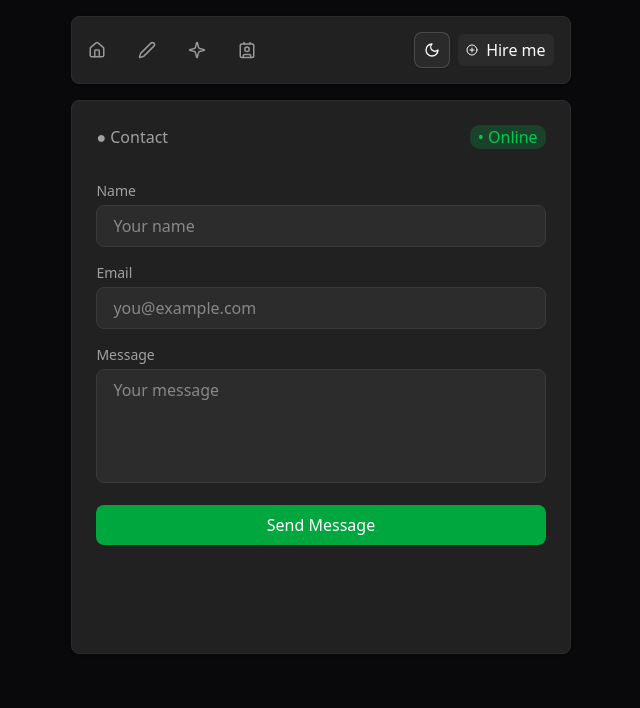
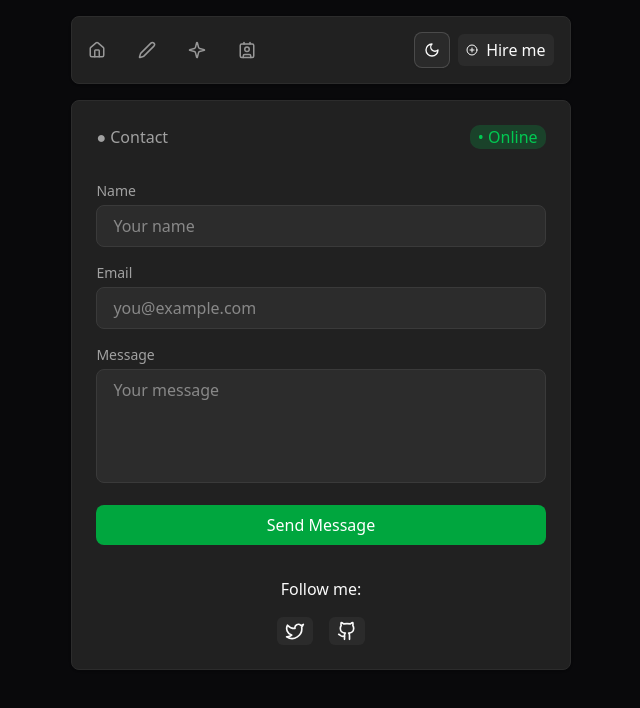
Before and after one commit to IRjSI/portfoliov3, a React (Vite) app: page /contact in a window 1280 px wide. Shown: the top 708 px of the page, without its empty margins (319-959 px from the left). Built offline with nearby package versions, Linux system fonts and the light colour scheme.

Commit message:
Add social media icons and improve button functionality in Card and Contact components

```diff
--- a/src/components/Card.tsx
+++ b/src/components/Card.tsx
@@ -1,8 +1,9 @@
-import { Copy, PlusCircle } from "lucide-react"
+import { GithubIcon, PlusCircle, TwitterIcon } from "lucide-react"
+import { Link } from "react-router-dom"
 
-const Card = ({title, status, heading, description, btn1, btn2, img}: any) => {
+const Card = ({title, status, heading, description, btn1, btn2, btn3, img}: any) => {
   return (
-    <div className="p-6 dark:bg-[#212121] border dark:border-[#2c2c2c] rounded-md h-full shadow-sm">
+    <div className="p-6 dark:bg-[#212121] border dark:border-[#2c2c2c] rounded-md shadow-sm">
 
         <div className="flex justify-between items-center mb-8">
 
@@ -20,8 +21,9 @@ const Card = ({title, status, heading, description, btn1, btn2, img}: any) => {
 
                 <div className="flex justify-start items-center gap-2">
 
-                    <p className="dark:bg-[#2b2b2b] border border-[#e4e4e7] dark:border-0 hover:bg-[#f4f4f5] px-2 py-1 rounded-sm font-light flex gap-2 items-center cursor-pointer dark:hover:bg-[#323232]"><PlusCircle size={12} /> {btn1}</p>
-                    <p className="dark:bg-[#2b2b2b] border border-[#e4e4e7] dark:border-0 hover:bg-[#f4f4f5] px-2 py-1 rounded-sm font-light flex gap-2 items-center cursor-pointer dark:hover:bg-[#323232]"><Copy size={12} /> {btn2}</p>
+                    <Link to={'/contact'} className="dark:bg-[#2b2b2b] border border-[#e4e4e7] dark:border-0 hover:bg-[#f4f4f5] px-2 py-1 rounded-sm font-light flex gap-2 items-center cursor-pointer dark:hover:bg-[#323232]"><PlusCircle size={12} /> {btn1}</Link>
+                    <p className="dark:bg-[#2b2b2b] border border-[#e4e4e7] dark:border-0 hover:bg-[#f4f4f5] px-2 py-1 rounded-sm font-light flex gap-2 items-center cursor-pointer dark:hover:bg-[#323232]"><TwitterIcon size={12} /> {btn2}</p>
+                    <p className="dark:bg-[#2b2b2b] border border-[#e4e4e7] dark:border-0 hover:bg-[#f4f4f5] px-2 py-1 rounded-sm font-light flex gap-2 items-center cursor-pointer dark:hover:bg-[#323232]"><GithubIcon size={12} /> {btn3}</p>
 
                 </div>
 
--- a/src/components/Contact.tsx
+++ b/src/components/Contact.tsx
@@ -1,6 +1,8 @@
+import { GithubIcon, TwitterIcon } from "lucide-react";
+
 const Contact = () => {
     return (
-      <div className="p-6 dark:bg-[#212121] border dark:border-[#2c2c2c] rounded-md h-full shadow-sm">
+      <div className="p-6 dark:bg-[#212121] border dark:border-[#2c2c2c] rounded-md shadow-sm">
         <div className="flex justify-between items-center mb-8">
           <p className="text-[#a1a1a1] font-medium">● Contact</p>
           <p className="text-green-500 bg-green-500/20 px-2 rounded-lg">• Online</p>
@@ -41,6 +43,14 @@ const Contact = () => {
             Send Message
           </button>
         </form>
+
+        <div className="flex flex-col justify-center items-center h-full mt-8">
+            <p>Follow me:</p>
+            <div className="flex gap-4 mt-4 font-light">
+            <p className="dark:bg-[#2b2b2b] border border-[#e4e4e7] dark:border-0 hover:bg-[#f4f4f5] px-2 py-1 rounded-sm font-light flex gap-2 items-center cursor-pointer dark:hover:bg-[#323232]"><TwitterIcon size={20} /></p>
+            <p className="dark:bg-[#2b2b2b] border border-[#e4e4e7] dark:border-0 hover:bg-[#f4f4f5] px-2 py-1 rounded-sm font-light flex gap-2 items-center cursor-pointer dark:hover:bg-[#323232]"><GithubIcon size={20} /></p>
+            </div>
+        </div>
       </div>
     );
   };
--- a/src/components/Header.tsx
+++ b/src/components/Header.tsx
@@ -1,7 +1,7 @@
 import { Contact, HomeIcon, PenIcon, PlusCircle, Sparkle } from "lucide-react"
 import { ReactElement } from "react"
 import { ModeToggle } from "./mode-toggle"
-import { NavLink } from "react-router-dom"
+import { Link, NavLink } from "react-router-dom"
 
 interface menuInt {
     logo: ReactElement,
@@ -38,7 +38,7 @@ const Header = () => {
         </div>
         <div className="flex items-center gap-2">
             <ModeToggle />
-            <p className="dark:bg-[#2b2b2b] border border-[#e4e4e7] dark:border-0 hover:bg-[#f4f4f5] px-2 py-1 rounded-sm font-light flex gap-2 items-center cursor-pointer dark:hover:bg-[#323232]"><PlusCircle size={12} /> Hire me</p>
+            <Link to={'/contact'} className="dark:bg-[#2b2b2b] border border-[#e4e4e7] dark:border-0 hover:bg-[#f4f4f5] px-2 py-1 rounded-sm font-light flex gap-2 items-center cursor-pointer dark:hover:bg-[#323232]"><PlusCircle size={12} /> Hire me</Link>
         </div>
     </div>
   )
--- a/src/components/Home.tsx
+++ b/src/components/Home.tsx
@@ -3,7 +3,7 @@ import Card from "./Card"
 const Home = () => {
   return (
     <div>
-        <Card title="Web Developer" status="Available for work" heading="Hello there, 👋🏻" description="I'm a passionate web developer with a strong command of the MERN stack (MongoDB, Express.js, React, and Node.js). I love building robust, scalable, and intuitive web applications that solve real-world problems and offer seamless user experiences. My journey in web development has been fueled by curiosity, creativity, and a drive to constantly push the boundaries of what I can build. I thrive in environments where learning never stops and where I can collaborate with like-minded individuals to bring ambitious ideas to life. I'm always on the lookout for opportunities to grow, contribute to meaningful projects, and leave a lasting impact through code." img="https://avatars.githubusercontent.com/u/99244540?v=4" btn1="Hire me" btn2="Copy mail" />
+        <Card title="Web Developer" status="Available for work" heading="Hello there, 👋🏻" description="I'm a passionate web developer with a strong command of the MERN stack (MongoDB, Express.js, React, and Node.js). I love building robust, scalable, and intuitive web applications that solve real-world problems and offer seamless user experiences. My journey in web development has been fueled by curiosity, creativity, and a drive to constantly push the boundaries of what I can build. I thrive in environments where learning never stops and where I can collaborate with like-minded individuals to bring ambitious ideas to life. I'm always on the lookout for opportunities to grow, contribute to meaningful projects, and leave a lasting impact through code." img="https://avatars.githubusercontent.com/u/99244540?v=4" btn1="Hire me" btn2="RjS" btn3="RjS" />
     </div>
   )
 }
--- a/src/components/Projects.tsx
+++ b/src/components/Projects.tsx
@@ -2,7 +2,7 @@ import ProjectCard from "./ProjectCard"
 
 const Projects = () => {
   return (
-    <div className="p-6 dark:bg-[#212121] border dark:border-[#2c2c2c] rounded-md h-full shadow-sm">
+    <div className="p-6 dark:bg-[#212121] border dark:border-[#2c2c2c] rounded-md shadow-sm">
         <div className="flex justify-between items-center mb-8">
           <p className="text-[#a1a1a1] font-medium">● Projects</p>
           <p className="text-green-500 bg-green-500/20 px-2 rounded-lg">• live</p>
--- a/src/components/Skills.tsx
+++ b/src/components/Skills.tsx
@@ -11,7 +11,7 @@ const skills = [
 
   const Skills = () => {
     return (
-      <div className="p-6 dark:bg-[#212121] border dark:border-[#2c2c2c] rounded-md h-full shadow-sm">
+      <div className="p-6 dark:bg-[#212121] border dark:border-[#2c2c2c] rounded-md shadow-sm">
         <div className="flex justify-between items-center mb-6">
           <p className="text-[#a1a1a1] font-medium">● Skills</p>
         </div>
@@ -20,9 +20,9 @@ const skills = [
           {skills.map((skill, index) => (
             <div
               key={index}
-              className="flex flex-col items-center gap-2 text-sm text-white px-3 py-4 dark:bg-[#2c2c2c] rounded-md text-center dark:hover:bg-[#3a3a3a] transition-colors duration-300 bg-[#f4f4f5]"
+              className="flex flex-col items-center gap-2 text-sm px-3 py-4 dark:bg-[#2c2c2c] rounded-md text-center dark:hover:bg-[#3a3a3a] transition-colors duration-300 bg-[#f4f4f5]"
             >
-              <img src={skill.icon} alt={skill.name} className="w-8 h-8 object-contain" />
+              <img src={skill.icon} alt={skill.name} className="w-8 h-8 object-contain dark:invert-0 invert" />
               <div>{skill.name}</div>
             </div>
           ))}
```
